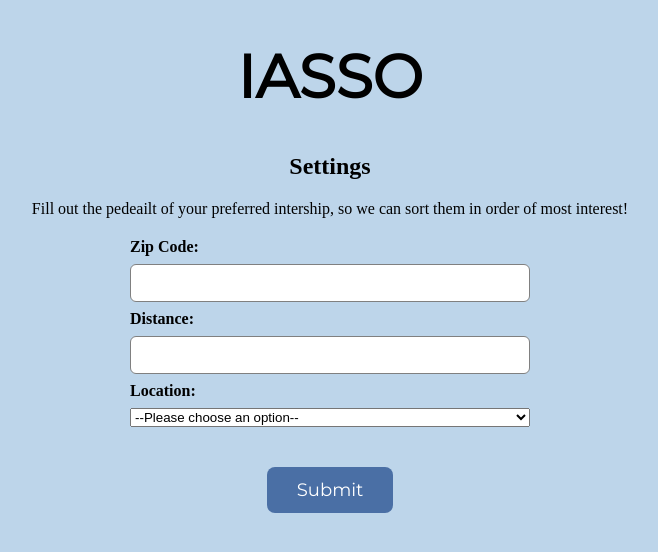
After one commit to lspar/HenHacks-2026, a Flask app: page /settings in a window 1280 px wide. The commit adds this page. Shown: the top 552 px of the page, without its empty margins (310-968 px from the left). Run offline with Flask 3, Linux system fonts and the light colour scheme.

Commit message:
starter settings html

```diff
--- a/app.py
+++ b/app.py
@@ -50,3 +50,7 @@ if __name__ == "__main__":
 @app.route("/new-app")
 def new_app():
     return render_template("new.html")
+
+@app.route("/settings")
+def settings():
+    return render_template("settings.html")
--- a/templates/home.html
+++ b/templates/home.html
@@ -53,7 +53,6 @@
     <button class="button">Sign in with Gmail</button>
 </a>
 
-
 <h2>{{ result }}</h2>
 
 
--- /dev/null
+++ b/templates/settings.html
@@ -0,0 +1,93 @@
+<!DOCTYPE html>
+<html>
+<head>
+    <title>Dashboard</title>
+    <link href="https://fonts.googleapis.com/css2?family=Montserrat&display=swap" rel="stylesheet">
+    <style>
+        body {
+            text-align: center;
+            background-color: #BDD5EA;
+        }
+        .IASSO {
+            font-family: 'Montserrat', sans-serif;
+            font-size: 60px;
+        }
+        .new-app {
+            border: 2px solid gray;     /* adds a border */
+            padding: 10px;              /* space inside the box */
+            width: 800px;               /* box width */
+            margin: 50px auto;          /* centers box horizontally */
+            border-radius: 10px;        /* optional: rounded corners */
+            text-align: center;         /* centers text inside box */
+            background-color: #D0DEF1; /* optional: light background */
+        }
+        .new-title {
+            font-family: 'Montserrat', sans-serif;
+            font-size: 40px;
+            margin-bottom: 20px;
+        }
+        .input {
+            display: flex;
+            flex-direction: column;
+            width: 400px;
+            margin: 20px auto;
+            gap: 8px;
+            text-align: left;
+        }
+
+        .input label {
+            font-size: 16px;
+            font-weight: 600;
+        }
+
+        .input input {
+            padding: 10px;
+            border-radius: 6px;
+            border: 1px solid gray;
+            font-size: 14px;
+        }
+        button {
+            margin-top: 20px;
+            padding: 12px 30px;
+            font-size: 18px;
+            font-family: 'Montserrat', sans-serif;
+            border-radius: 8px;
+            border: none;
+            background-color: #4A6FA5;
+            color: white;
+            cursor: pointer;
+        }
+
+        button:hover {
+            background-color: #3a5a87;
+        }
+
+    </style>
+</head>
+<body>
+
+<h1 class= "IASSO">IASSO</h1>
+<div class= "settings">
+    <h2 class="settings-title">Settings</h2>
+
+    <p> Fill out the pedeailt of your preferred intership, so we can sort them in order of most interest!</p>
+    <div class="input">
+        <label for="Zip Code">Zip Code:</label>
+        <input type="text" id="zip_code" name="zip_code">
+
+        <label for="Distance">Distance:</label>
+        <input type="text" id="distance" name="distance">
+
+        <label for="location-select">Location:</label>
+        <select name="location" id="location-select">
+            <option value="">--Please choose an option--</option>
+            <option value="In-Person">In-Person</option>
+            <option value="Hybrid">Hybrid</option>
+            <option value="Remote">Remote</option>
+        </select>
+
+    </div>
+    <button>Submit</button>
+</div>
+</body>
+</html>
```
Also changed, not shown: settings.html (added).
